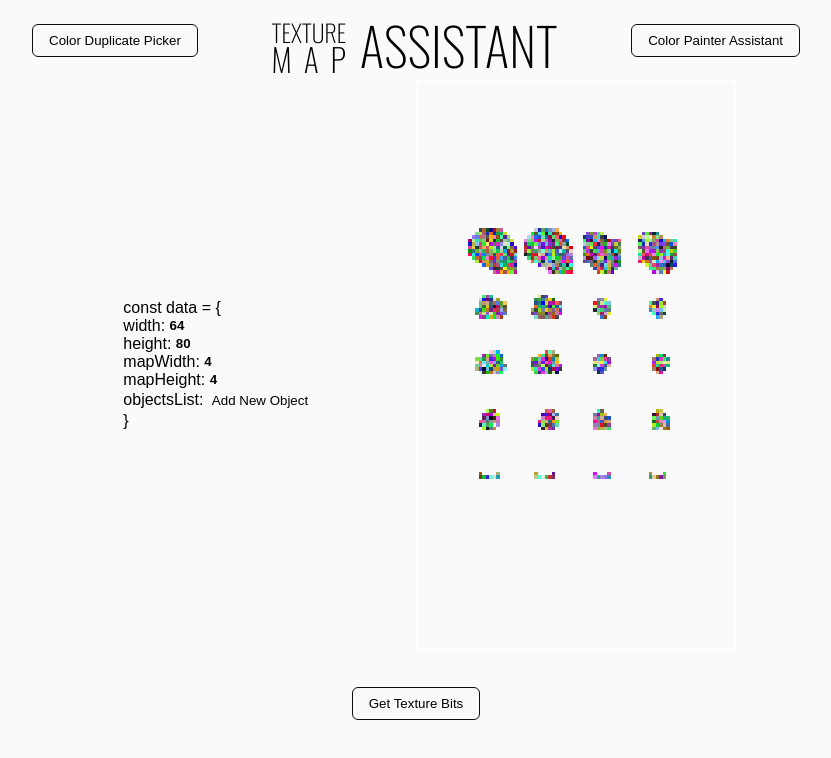
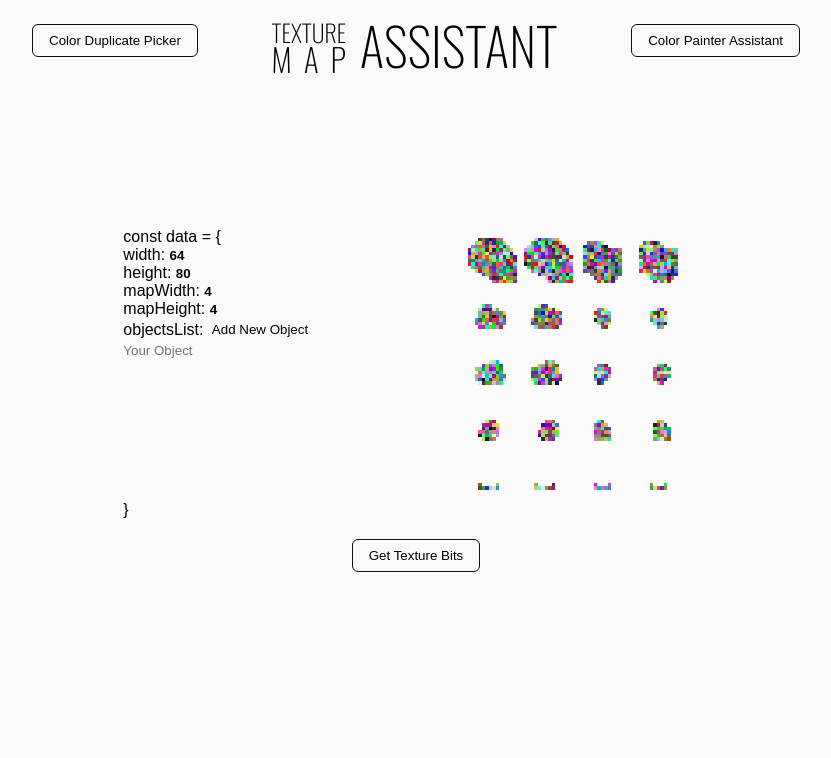
Before and after one commit to MateuszKretkowski/ImageColorReturner, a React (Create React App) app in the folder frontend/: page /get-texture-bits in a window 1280 px wide. Both pictures are taken after a click on the button "Add New Object". Shown: the top 758 px of the page, without its empty margins (224-1055 px from the left). Built offline with nearby package versions, Linux system fonts and the light colour scheme; a web font is replaced by a local one.

Commit message:
working data inputer (frontend)

```diff
--- a/frontend/src/Components/ColorDuplicatePicker/gtb.css
+++ b/frontend/src/Components/ColorDuplicatePicker/gtb.css
@@ -15,7 +15,7 @@
     align-items: center;
     flex-direction: column;
     width: 50%;
-    height: 100%;
+    height: 50%;
 }
 
 .gtb_left_side {
--- a/frontend/src/Components/FileParametersFiller/FileParameterFiller.js
+++ b/frontend/src/Components/FileParametersFiller/FileParameterFiller.js
@@ -16,6 +16,11 @@ export const FileParameterFiller = ({ data, setData, stringArray, lastIndex }) =
             ...prevData,
             [key]: value,
         }));
+    };
+
+    const [list, setList] = useState([]);
+    const AddObjectToList = (name) => {
+        setList((prevData) => [...prevData, name]);
     };
 
     return (
@@ -37,13 +42,20 @@ export const FileParameterFiller = ({ data, setData, stringArray, lastIndex }) =
                     {/* Jeśli to ostatni element, renderujemy przycisk */}
                     {index === stringArray.length - 1 && (
                         <>
-                        {key}: <button className="small_btn">Add New Object</button>
+                        {key}: <button className="small_btn" onClick={() => {AddObjectToList("siema")}}>Add New Object</button>
                         </>
                     )}
                 </pre>
             ))}
-            <span>&#125;</span> {/* Wizualne zamknięcie nawiasu */}
-            {isToggled ? "_" : ""}
+            <div className="objects-wrapper">
+                {list?.map((item, index) => (
+                    <><input key={index} placeholder="Your Object" className="alternative_input"></input><br /></>
+                ))}
+            </div>
+            <div>
+                <span>&#125;</span> {/* Wizualne zamknięcie nawiasu */}
+                {isToggled ? "_" : ""}
+            </div>
         </div>
     );
 };
--- a/frontend/src/Components/Main/header.css
+++ b/frontend/src/Components/Main/header.css
@@ -41,7 +41,6 @@
 .image-wrapper {
     width: 100%;
     height: 100%;
-    border: 1px solid white;
     display: flex;
     justify-content: center;
     align-items: center;
--- a/frontend/src/Components/main.css
+++ b/frontend/src/Components/main.css
@@ -45,6 +45,10 @@ input {
     font-weight: 600;
 }
 
+.alternative_input {
+    font-weight: 500;
+}
+
 .small_btn {
     position: relative;
     padding: 4px 4px;
@@ -81,6 +85,14 @@ input {
     width: 100%;
 }
 
+.fpf {
+    height: 100%;
+    display: flex;
+    justify-content: center;
+    align-items: start;
+    flex-direction: column;
+}
+
 .fpf_pre {
     position: relative;
     display: flex;
@@ -88,3 +100,8 @@ input {
     align-items: center;
 
 }
+
+.objects-wrapper {
+    height: 160px;
+    overflow-y: scroll;
+}
```
